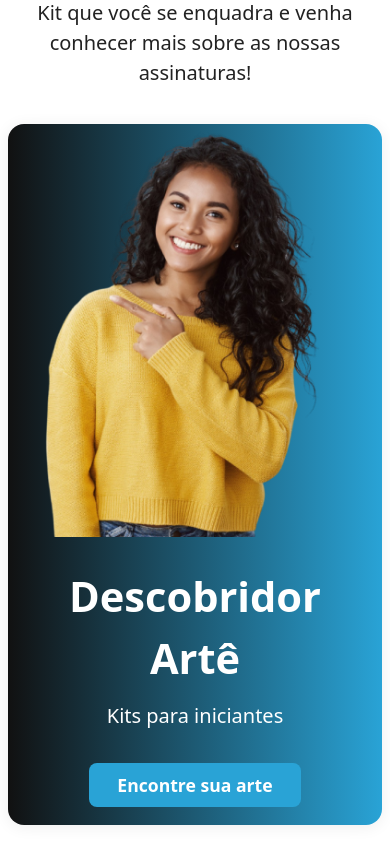
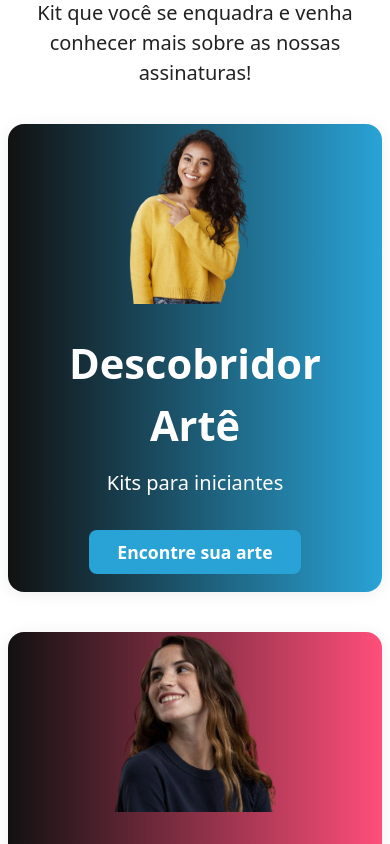
Before and after one commit to gugalaporte/ecommerceArte, a React (Vite) app in the folder arte-ecommerce/: page / in a window 390 px wide. Shown: the part 2800-3644 px from the top of the page. Built offline with nearby package versions, Linux system fonts and the light colour scheme.

Commit message:
espaçamento e tamanho

```diff
--- a/arte-ecommerce/src/components/EscolhaHabilidadeSection.css
+++ b/arte-ecommerce/src/components/EscolhaHabilidadeSection.css
@@ -41,13 +41,14 @@
   flex-direction: column;
   gap: 40px;
   align-items: center;
-  margin: 0 auto;
+  margin: 0 auto 56px auto;
 }
 
 .habilidade-card {
   width: 80vw;
   max-width: 1200px;
-  min-height: 260px;
+  min-height: 240px;
+  height: 240px;
   border-radius: 16px;
   display: flex;
   align-items: center;
@@ -125,28 +126,36 @@
 .habilidade-card-img {
   width: 260px;
   height: auto;
-  object-fit: cover;
+  object-fit: contain;
   border-radius: 0 16px 16px 0;
   background: transparent;
   z-index: 1;
+  position: absolute;
+  right: 0;
+  bottom: 0;
+  max-height: 100%;
 }
 
 @media (max-width: 900px) {
   .habilidade-card {
     flex-direction: column-reverse;
     min-height: 0;
+    height: auto;
     width: 96vw;
     max-width: 98vw;
+  }
+  .habilidade-card-img {
+    position: static;
+    width: 100%;
+    max-width: 320px;
+    border-radius: 16px 16px 0 0;
+    max-height: 180px;
+    margin-top: 0;
   }
   .habilidade-card-info {
     padding: 28px 18px 18px 18px;
     align-items: center;
     text-align: center;
-  }
-  .habilidade-card-img {
-    width: 100%;
-    max-width: 320px;
-    border-radius: 16px 16px 0 0;
   }
 }
 
```
